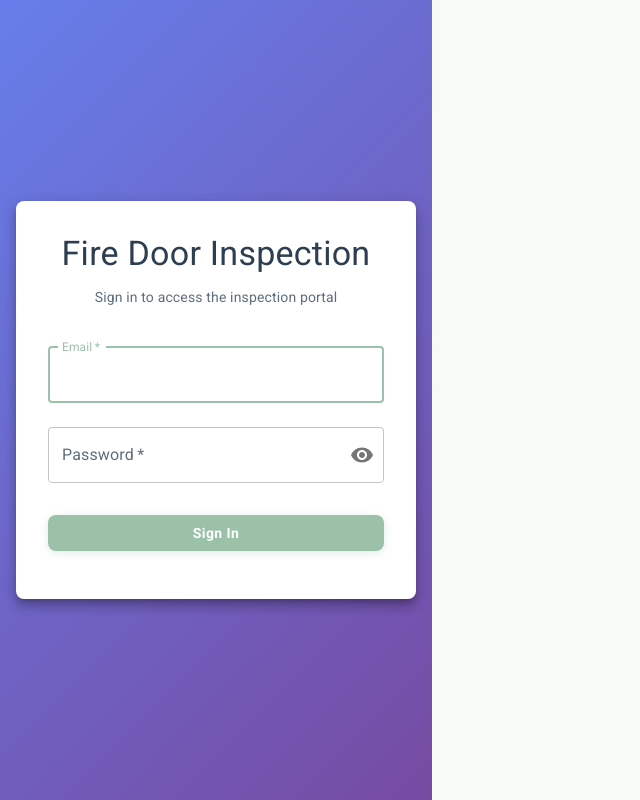
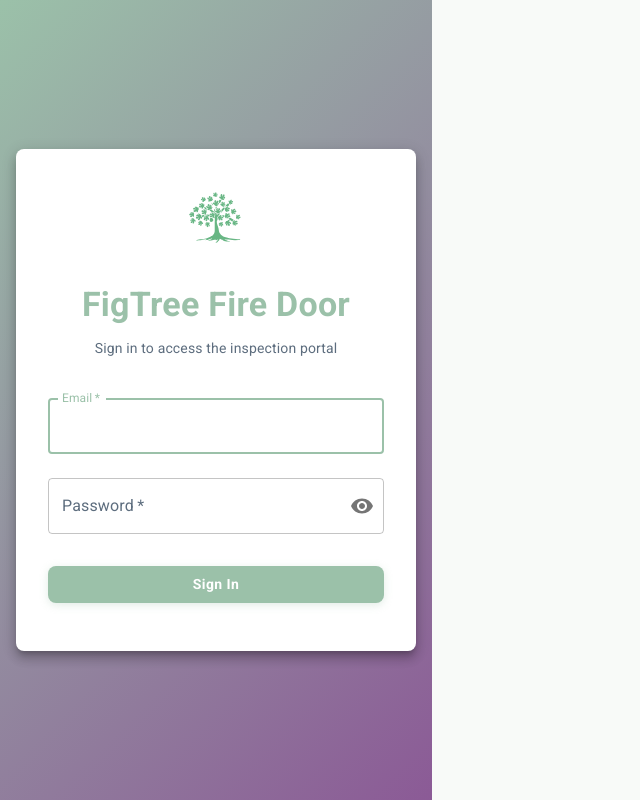
Before and after one commit to quasibub/firedoor, a React (Create React App) app in the folder frontend/: page /login in a window 1280 px wide. Shown: the whole page, without its empty margins (0-640 px from the left). Built offline with nearby package versions, Linux system fonts and the light colour scheme; no server answers.

Commit message:
🎨 Update login page with FigTree brand colors and logo - sage green gradient, branded title, and tree logo

```diff
--- a/frontend/src/pages/Login/Login.tsx
+++ b/frontend/src/pages/Login/Login.tsx
@@ -45,7 +45,7 @@ const Login: React.FC = () => {
         display: 'flex',
         alignItems: 'center',
         justifyContent: 'center',
-        background: 'linear-gradient(135deg, #667eea 0%, #764ba2 100%)',
+        background: 'linear-gradient(135deg, #9BC1A9 0%, #8B5A96 100%)',
         p: 2,
       }}
     >
@@ -59,8 +59,18 @@ const Login: React.FC = () => {
         }}
       >
         <Box sx={{ textAlign: 'center', mb: 3 }}>
-          <Typography variant="h4" component="h1" gutterBottom>
-            Fire Door Inspection
+          <img
+            src="/logotreeonly.svg"
+            alt="FigTree Logo"
+            style={{
+              height: '80px',
+              width: 'auto',
+              filter: 'brightness(0) saturate(100%) invert(67%) sepia(12%) saturate(1237%) hue-rotate(89deg) brightness(95%) contrast(87%)',
+              marginBottom: '16px'
+            }}
+          />
+          <Typography variant="h4" component="h1" gutterBottom sx={{ color: '#9BC1A9', fontWeight: 700 }}>
+            FigTree Fire Door
           </Typography>
           <Typography variant="body2" color="text.secondary">
             Sign in to access the inspection portal
```
